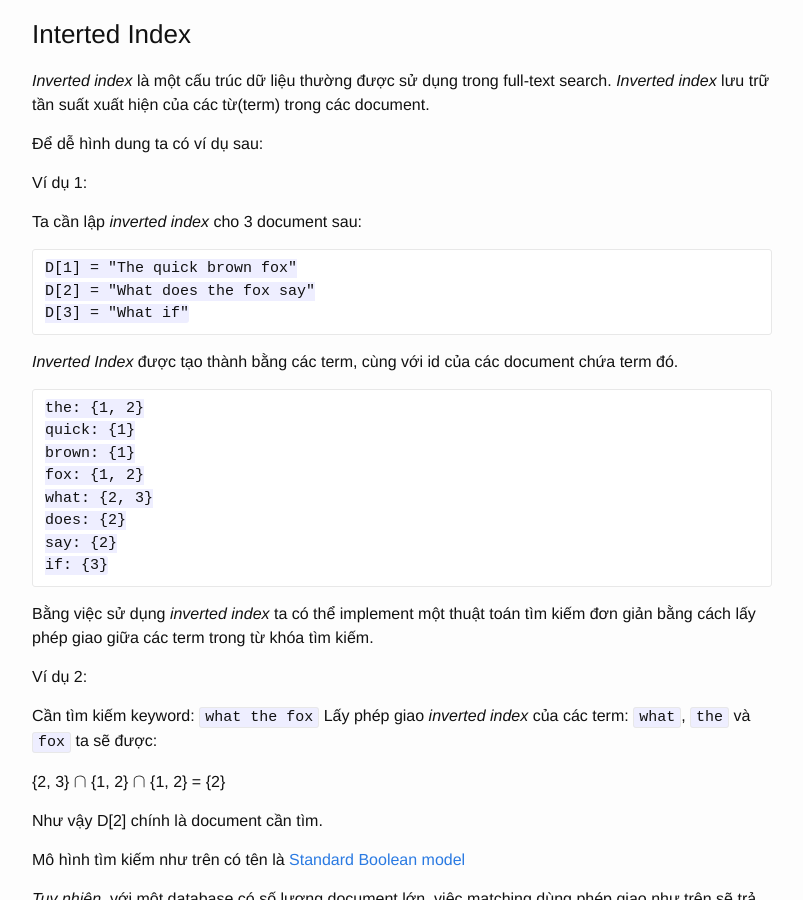
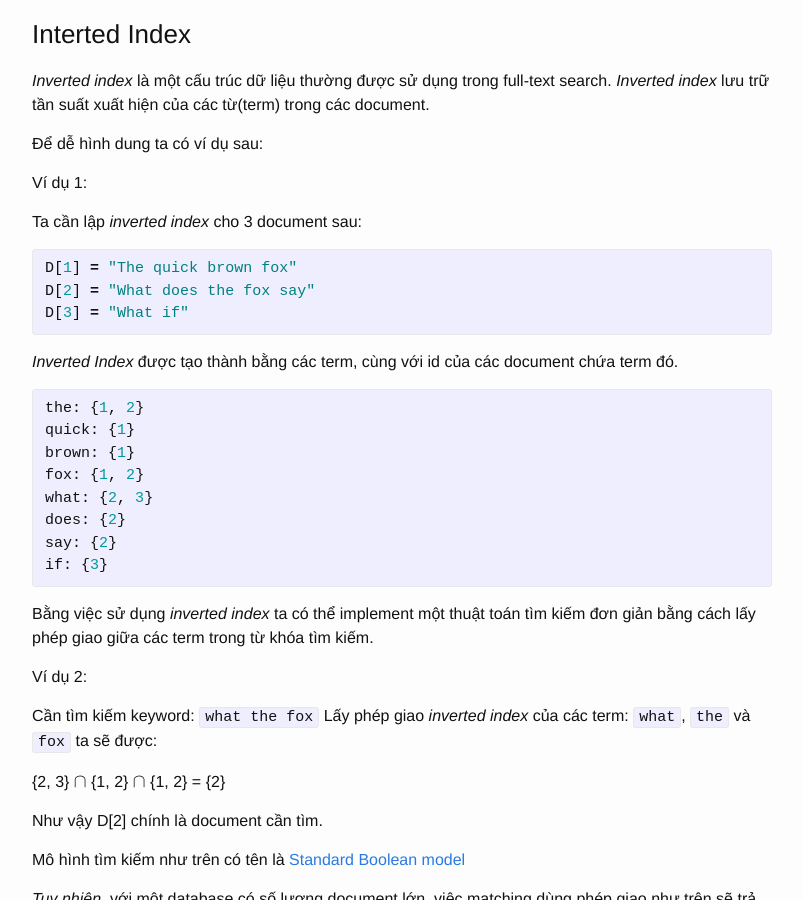
Before and after one commit to zinh/zinh.github.io, a Jekyll site: the page built from _posts/2014-11-23-solr-lucene-an-introduction.markdown, in a window 1280 px wide and 900 px high, scrolled down 995 px. Shown: the whole window, without its empty margins (238-1041 px from the left). Built offline with Jekyll 4.4.1, drawn with Linux system fonts in a browser that asks for light colours; formulas are drawn with MathJax 3; some of the changed text lies outside the part shown.

Commit message:
solr update

````diff
--- a/_posts/2014-11-23-solr-lucene-an-introduction.markdown
+++ b/_posts/2014-11-23-solr-lucene-an-introduction.markdown
@@ -20,9 +20,9 @@ Rất đơn giản, để có được kết quả search chính xác nhất!
 Trước đây khi nghĩ đến tìm kiếm mình thường nghĩ ngay đến LIKE trong SQL. Chẳng hạn muốn tìm kiếm các
 sản phẩm trong một table về `products` chẳng hạn mình thường viết một câu query như sau:
 
-```sql
+{% highlight sql %}
 SELECT * FROM products WHERE products.description LIKE "%Adidas%";
-```
+{% endhighlight %}
 
 Việc sử dụng LIKE trong SQL rất đơn giản, nhưng lại rất không hiệu quả. Có thể kể đến một số điểm bất lợi sau:
 
@@ -50,15 +50,15 @@ Ví dụ 1:
 
 Ta cần lập *inverted index* cho 3 document sau:
 
-```
+{% highlight sql %}
 D[1] = "The quick brown fox"
 D[2] = "What does the fox say"
 D[3] = "What if"
-```
+{% endhighlight %}
 
 *Inverted Index* được tạo thành bằng các term, cùng với id của các document chứa term đó.
 
-```
+{% highlight sql %}
 the: {1, 2}
 quick: {1}
 brown: {1}
@@ -67,7 +67,7 @@ what: {2, 3}
 does: {2}
 say: {2}
 if: {3}
-```
+{% endhighlight %}
 
 Bằng việc sử dụng *inverted index* ta có thể implement một thuật toán tìm kiếm đơn giản bằng cách lấy phép giao giữa các term trong từ khóa tìm kiếm.
 
@@ -111,7 +111,7 @@ trong đó
 
 \\(\\|\vec{d}\\|\\): độ dài của vector \\(\\|\vec{d}\\|\\)
 
-Có nhiều cách để tính hệ số \\(w\_{i, j}\\) của một document \\(d\_{j}\\. Thông dụng nhất là thuật toán TF-IDF.
+Có nhiều cách để tính hệ số \\(w\_{i, j}\\) của một document \\(d\_{j}\\). Thông dụng nhất là thuật toán TF-IDF.
 
 ### TF-IDF
 
````
